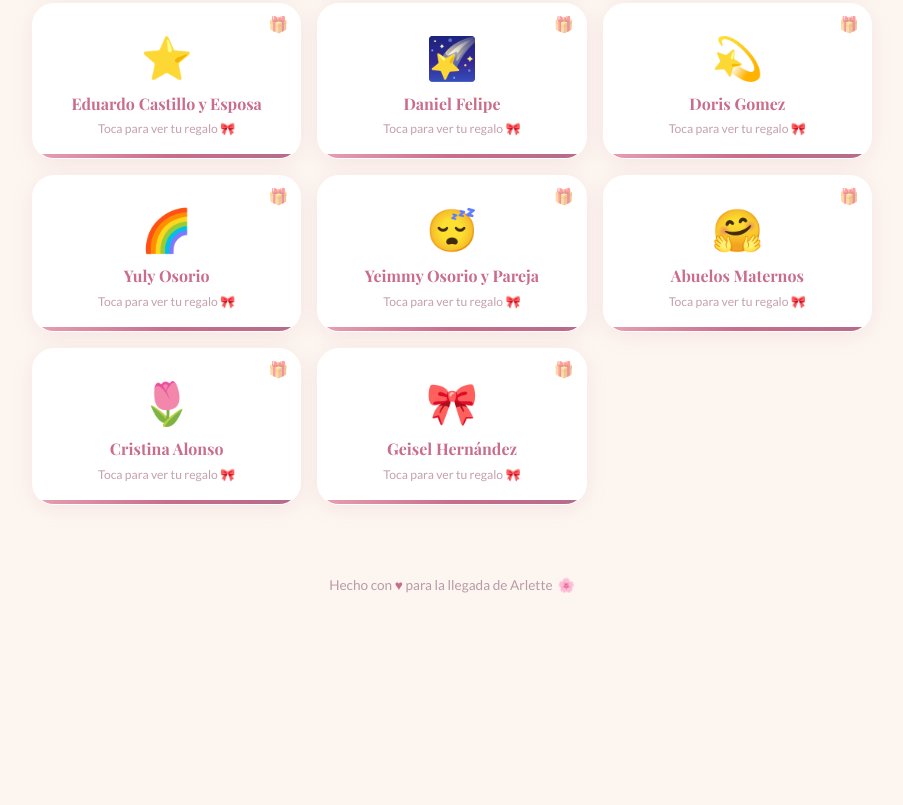
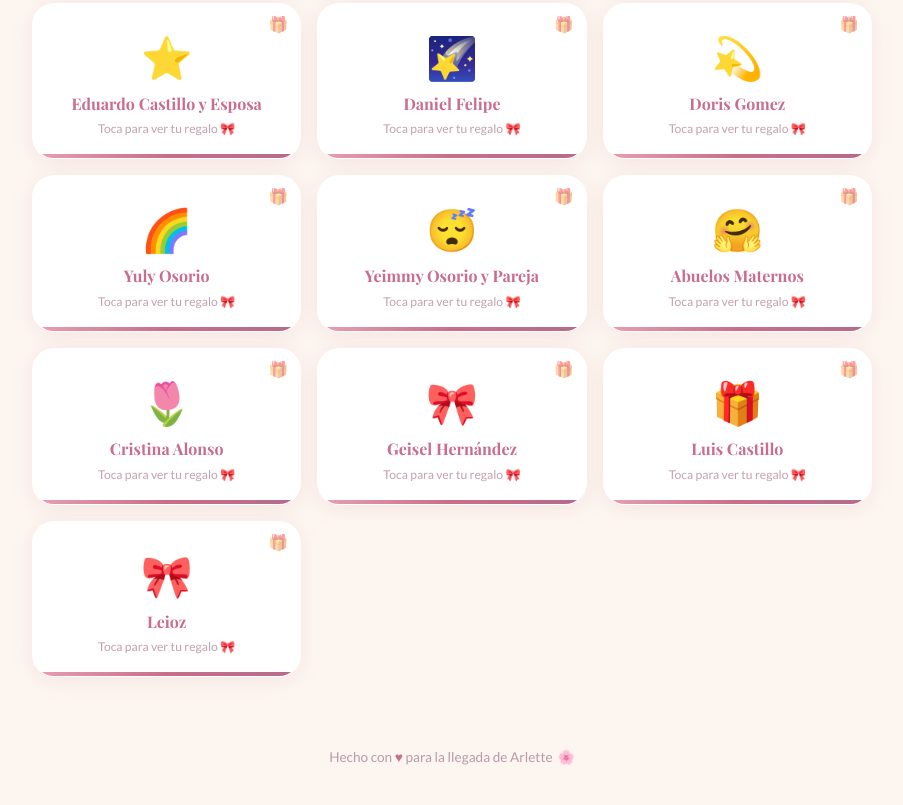
Before and after one commit to kevindanielcastillog2-del/arlette, a plain HTML site: page index.html in a window 1280 px wide. Shown: the part 1901-2706 px from the top of the page, without its empty margins (188-1091 px from the left). Before the commit the page ends 2534 px from the top, so only its background shows below. Drawn offline with nearby package versions, Linux system fonts and the light colour scheme; a web font is replaced by a local one.

Commit message:
index.html

```diff
--- a/index.html
+++ b/index.html
@@ -467,7 +467,9 @@ const guests = [
   { name: "Yeimmy Osorio y Pareja",             gift: "Sleeping",                                                 emoji: "😴" },
   { name: "Abuelos Maternos",                   gift: "Fular cargador elástico para bebé (Baby on Wrap)",        emoji: "🤗" },
   { name: "Cristina Alonso",                    gift: "Bodys 3-6 meses + toallas húmedas",                       emoji: "🌷" },
-  { name: "Geisel Hernández",                    gift: "🎁 ¡Sorpresa!",                                              emoji: "🎀" },
+  { name: "Geisel Hernández",                   gift: "🎁 ¡Sorpresa!",                                           emoji: "🎀" },
+  { name: "Luis Castillo",                      gift: "🎁 ¡Sorpresa!",                                           emoji: "🎁" },
+  { name: "Leioz",                              gift: "🎁 ¡Sorpresa!",                                           emoji: "🎀" },
 ];
 
 function renderCards(list){
```
